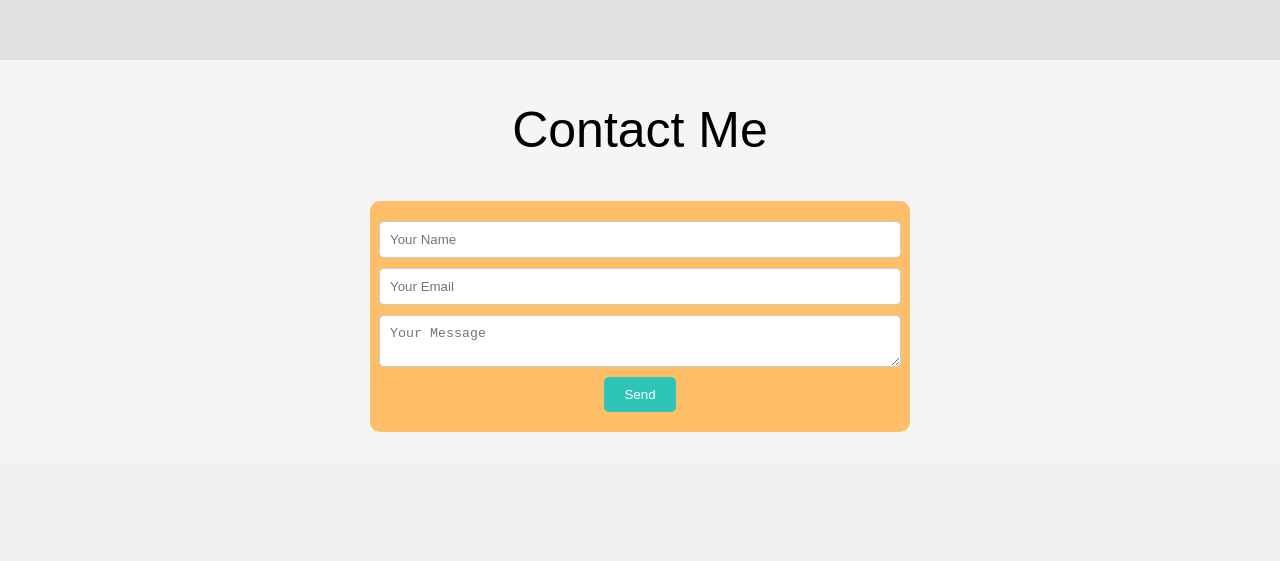
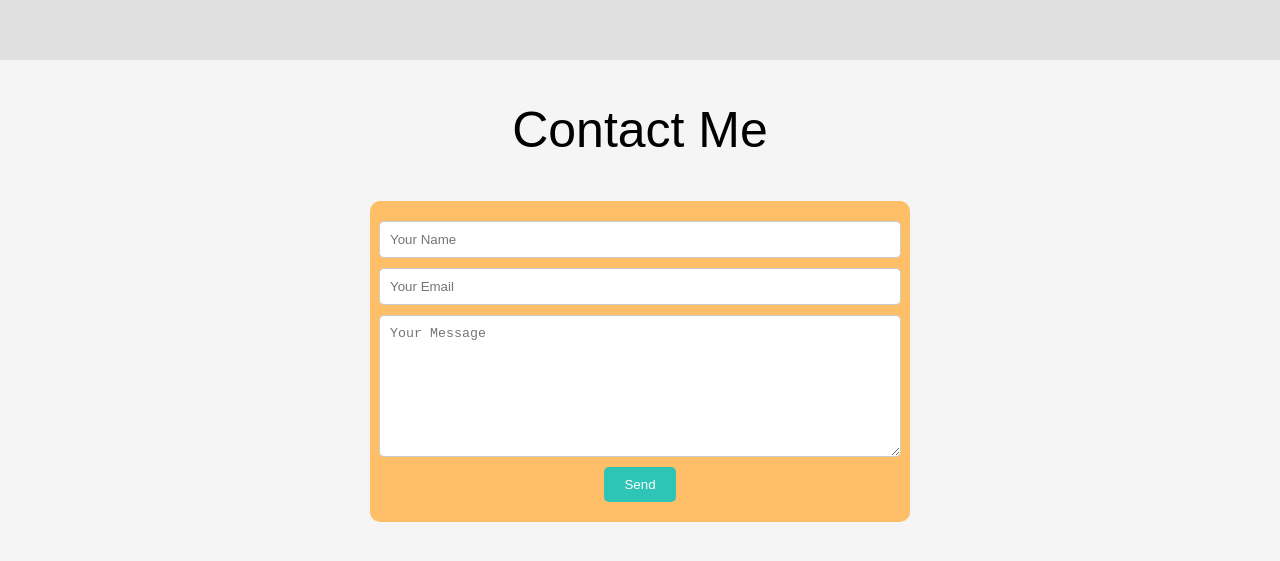
Before and after one commit to aarons2612/Portfolio, a React (Create React App) app: page / in a window 1280 px wide. Shown: the part 2417-2978 px from the top of the page. Before the commit the page ends 2881 px from the top, so only its background shows below. Built offline with nearby package versions, Linux system fonts and the light colour scheme.

Commit message:
Updated the files

```diff
--- a/src/components/Contact.css
+++ b/src/components/Contact.css
@@ -1,6 +1,7 @@
 /* src/components/ContactForm.css */
 .contact{
   width: 100%;
+  height: 100vh;
 }
 
 .contact-form {
@@ -16,12 +17,23 @@
 
   .contact-form h2 {
     margin-bottom: 20px;
+    font-size: 50px;
+    font-weight: 400;
+    color: #333333;
   }
 
-  .contact-form input,
-  .contact-form textarea {
+  .contact-form input {
     width: 100%;
     padding: 10px;
+    margin-bottom: 10px;
+    border: 1px solid #ccc;
+    border-radius: 5px;
+  }
+
+  .contact-form textarea{
+    width: 100%;
+    padding: 10px;
+    padding-bottom: 100px;
     margin-bottom: 10px;
     border: 1px solid #ccc;
     border-radius: 5px;
```
